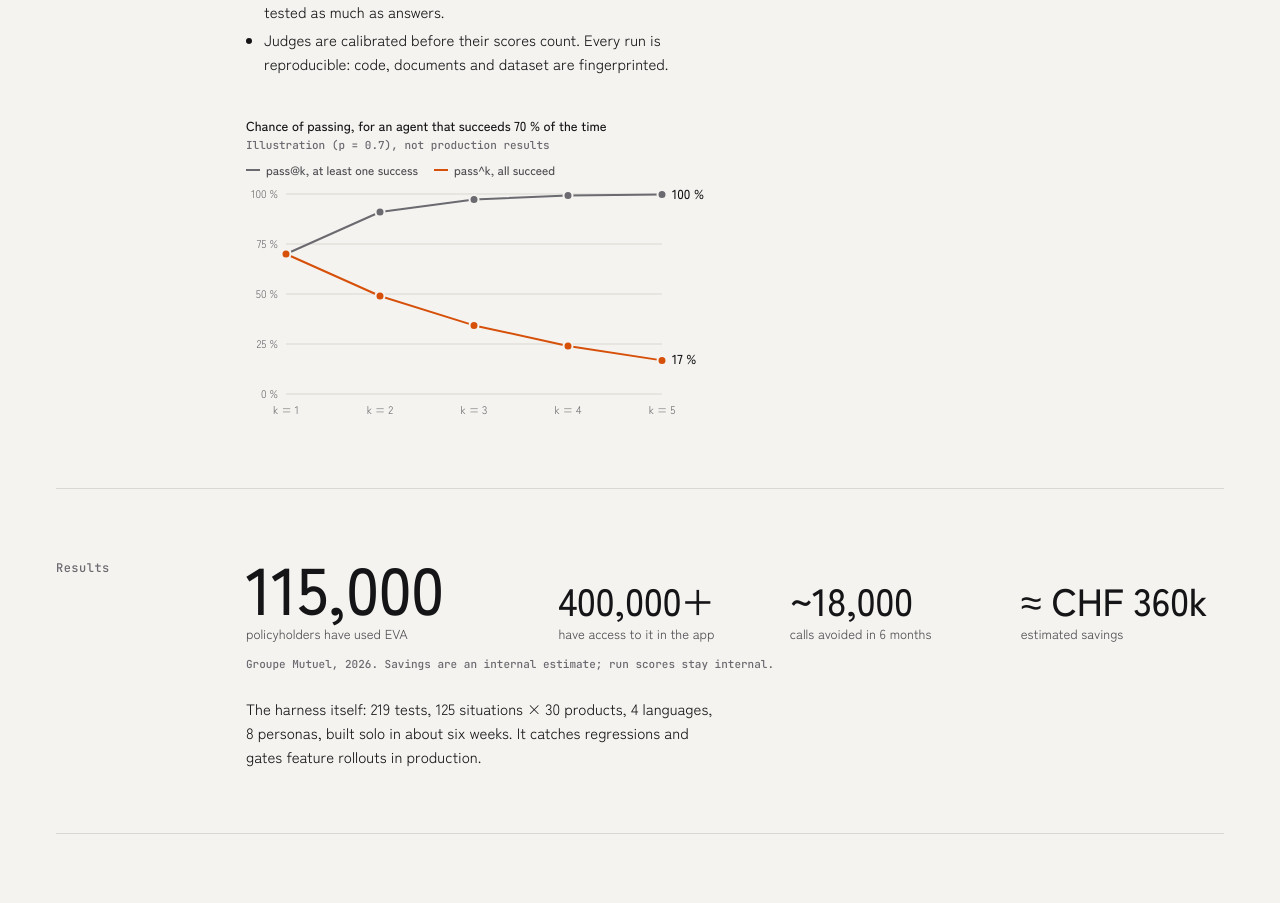
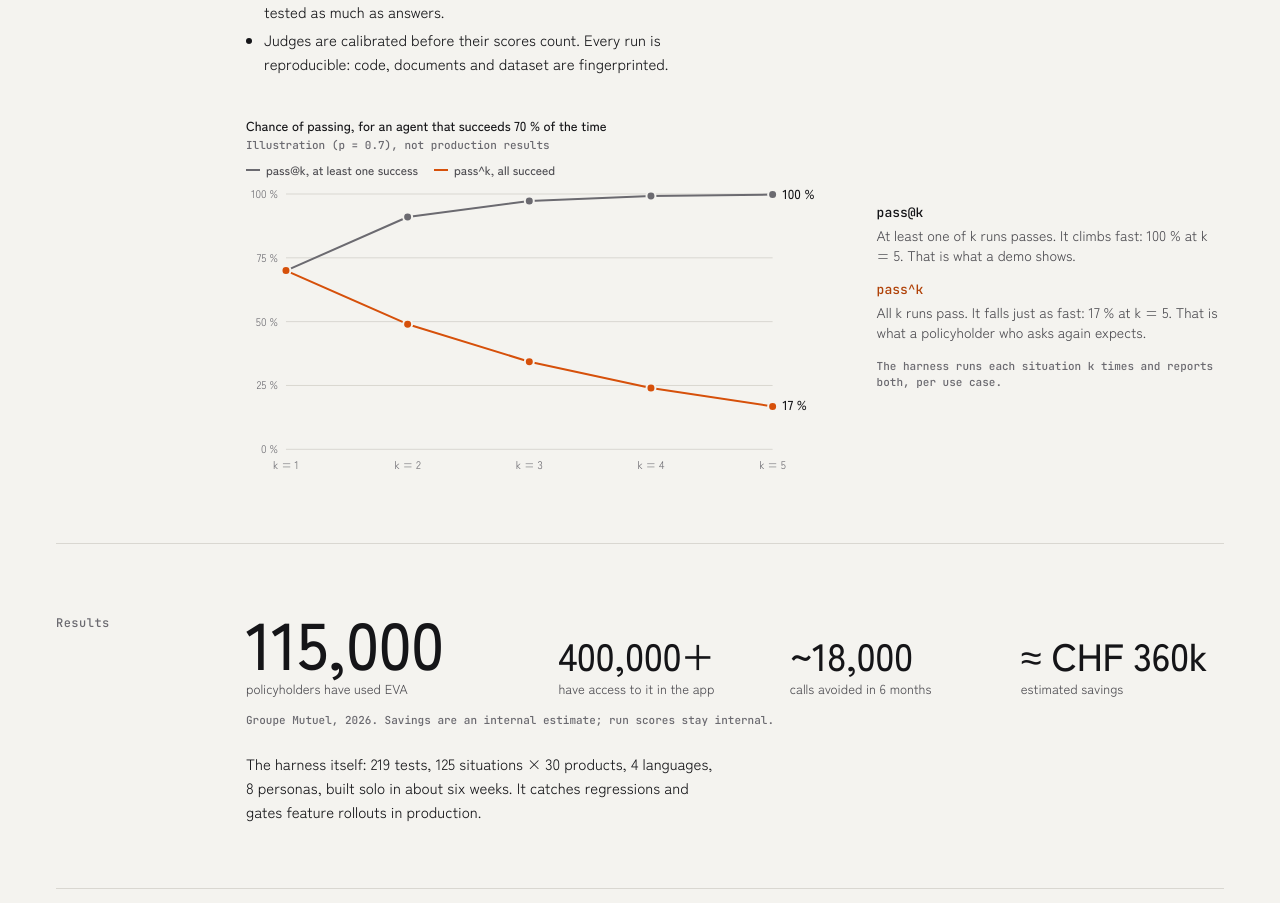
Before and after one commit to anassee15/portfolio, a Next.js app: page /projects/eva in a window 1280 px wide. Shown: the part 3006-3909 px from the top of the page. Built offline with nearby package versions, Linux system fonts and the light colour scheme; a web font is replaced by a local one.

Commit message:
Enlarge the pass@k / pass^k chart and define both next to it

```diff
--- a/components/charts/PassKChart.tsx
+++ b/components/charts/PassKChart.tsx
@@ -2,18 +2,51 @@ import { LineChart } from "./LineChart";
 
 const P = 0.7;
 const KS = [1, 2, 3, 4, 5];
+const K_MAX = KS[KS.length - 1];
+
+const passAtK = (k: number) => 1 - Math.pow(1 - P, k);
+const passHatK = (k: number) => Math.pow(P, k);
+const percent = (v: number) => `${Math.round(v * 100)} %`;
 
 /** Why the harness measures pass^k: the same agent, two very different stories. */
 export function PassKChart() {
   return (
+    <div className="@container">
+      <div className="grid items-center gap-x-10 gap-y-6 @3xl:grid-cols-[minmax(0,1.7fr)_minmax(0,1fr)]">
         <LineChart
           title="Chance of passing, for an agent that succeeds 70 % of the time"
           subtitle="Illustration (p = 0.7), not production results"
           xLabels={KS.map((k) => `k = ${k}`)}
           series={[
-        { name: "pass@k, at least one success", values: KS.map((k) => 1 - Math.pow(1 - P, k)) },
-        { name: "pass^k, all succeed", values: KS.map((k) => Math.pow(P, k)), highlight: true },
+            { name: "pass@k, at least one success", values: KS.map(passAtK) },
+            {
+              name: "pass^k, all succeed",
+              values: KS.map(passHatK),
+              highlight: true,
+            },
           ]}
         />
+
+        <div className="grid gap-4 text-sm">
+          <dl className="grid gap-4">
+            <div>
+              <dt className="font-mono text-[13px] font-medium">pass@k</dt>
+              <dd className="mt-0.5 text-ink-2">
+                At least one of k runs passes. It climbs fast: {percent(passAtK(K_MAX))} at k = {K_MAX}. That is what a
+                demo shows.
+              </dd>
+            </div>
+            <div>
+              <dt className="font-mono text-[13px] font-medium text-ball-text">pass^k</dt>
+              <dd className="mt-0.5 text-ink-2">
+                All k runs pass. It falls just as fast: {percent(passHatK(K_MAX))} at k = {K_MAX}. That is what a
+                policyholder who asks again expects.
+              </dd>
+            </div>
+          </dl>
+          <p className="meta text-[11px]">The harness runs each situation k times and reports both, per use case.</p>
+        </div>
+      </div>
+    </div>
   );
 }
--- a/components/project/slots/eva.tsx
+++ b/components/project/slots/eva.tsx
@@ -23,7 +23,7 @@ export function evaSlots(project: Project): CaseSlots {
         </div>
       ),
       after: (
-        <div className="mt-10 max-w-[480px]">
+        <div className="mt-10">
           <PassKChart />
         </div>
       ),
```
Lines whose indentation alone changed are shown as unchanged.
